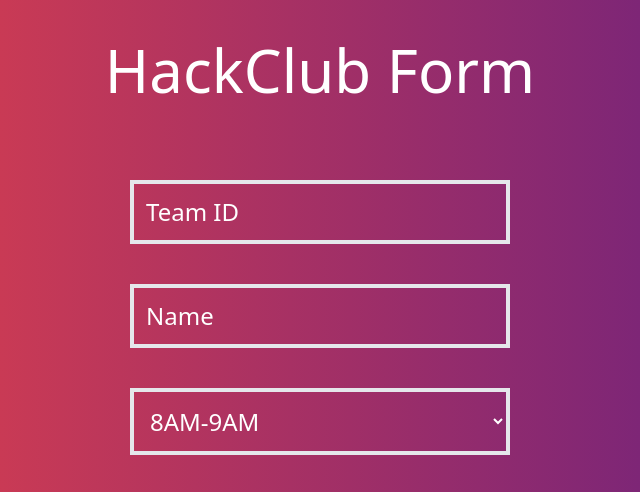
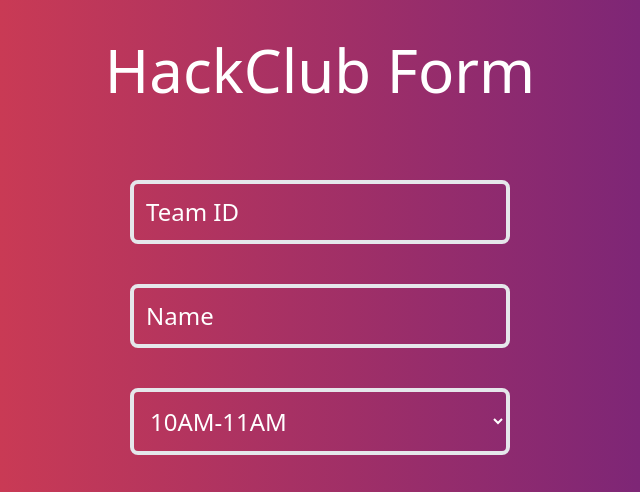
Before and after one commit to hemangahuja/HC_form, a plain HTML site: page index.html in a window 1280 px wide. Shown: the top 492 px of the page, 320-960 px from the left. Drawn offline with nearby package versions, Linux system fonts and the light colour scheme.

Commit message:
change timings

```diff
--- a/index.html
+++ b/index.html
@@ -11,15 +11,15 @@
 </head>
 
 <body class="text-center bg-gradient-to-r from-red-500 to-purple-900 text-white">
-    <header class="text-6xl m-5 mt-10 text-white ">
+    <header class="text-6xl m-5 mt-10 text-white">
         HackClub Form
     </header>
     <form class="flex m-auto mt-20 flex-col align-center gap-10 text-2xl w-fit" id="form">
-        <input class="border-4 p-3 bg-transparent placeholder:text-white" type="text" placeholder="Team ID" id="teamid">
-        <input class="border-4 p-3 bg-transparent placeholder:text-white" type="text" placeholder="Name" id="name">
-        <select class="border-4 p-3 bg-transparent text-white placeholder:text-white" id="slot">
-            <option class="text-black" value="8AM-9AM">8AM-9AM</option>
-            <option class="text-black" value="9AM-10AM">9AM-10AM</option>
+        <input class="border-4 p-3 rounded-lg bg-transparent placeholder:text-white" type="text" placeholder="Team ID"
+            id="teamid">
+        <input class="border-4 p-3 rounded-lg bg-transparent placeholder:text-white" type="text" placeholder="Name"
+            id="name">
+        <select class="border-4 p-3 rounded-lg bg-transparent text-white placeholder:text-white" id="slot">
             <option class="text-black" value="10AM-11AM">10AM-11AM</option>
             <option class="text-black" value="11AM-12PM">11AM-12PM</option>
             <option class="text-black" value="12PM-1PM">12PM-1PM</option>
@@ -28,6 +28,7 @@
             <option class="text-black" value="3PM-4PM">3PM-4PM</option>
             <option class="text-black" value="4PM-5PM">4PM-5PM</option>
             <option class="text-black" value="5PM-6PM">5PM-6PM</option>
+            <option class="text-black" value="6PM-7PM">6PM-7PM</option>
         </select>
         <input class="text-white border-4 p-4 rounded-lg hover:cursor-pointer" type="submit" value="Submit">
     </form>
```
